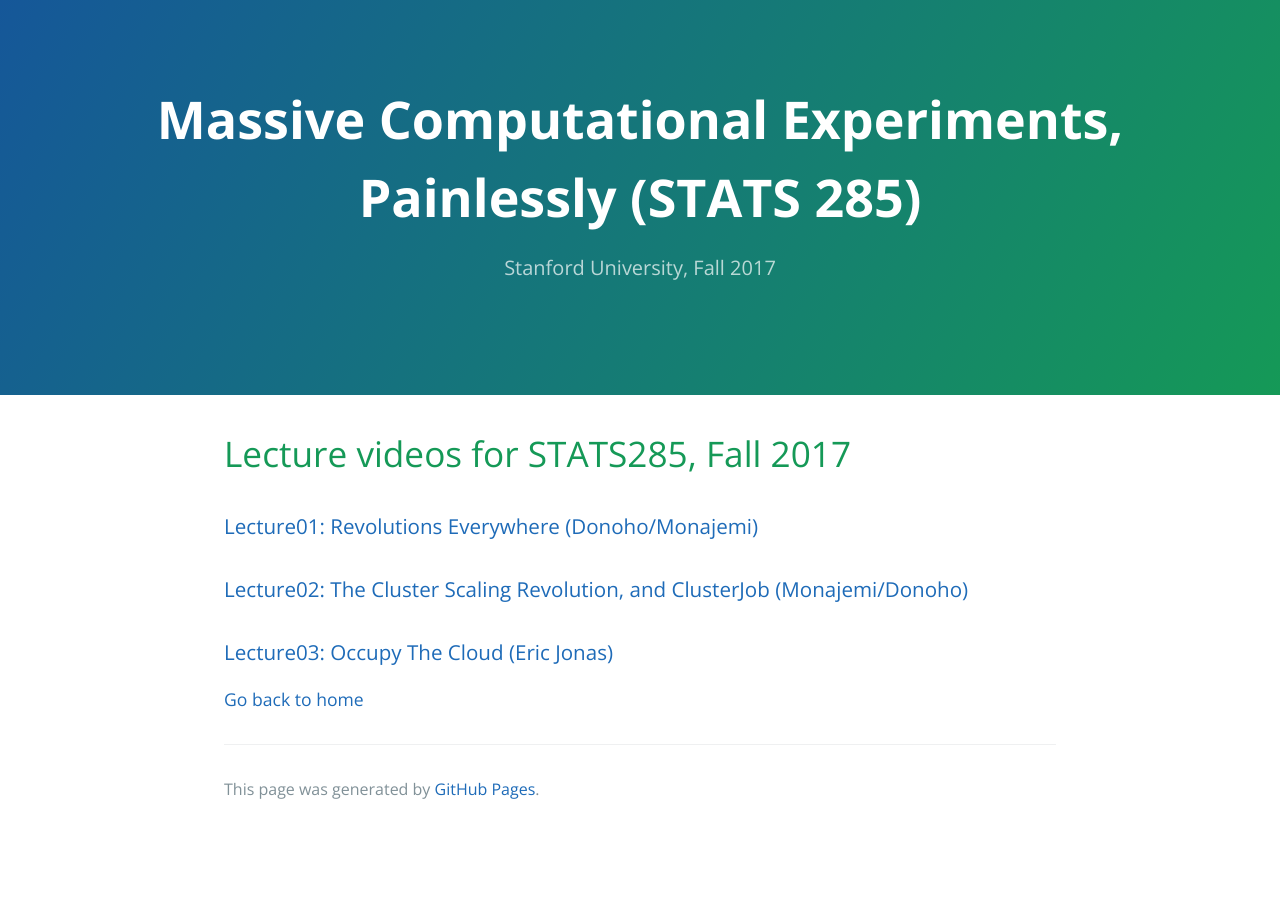
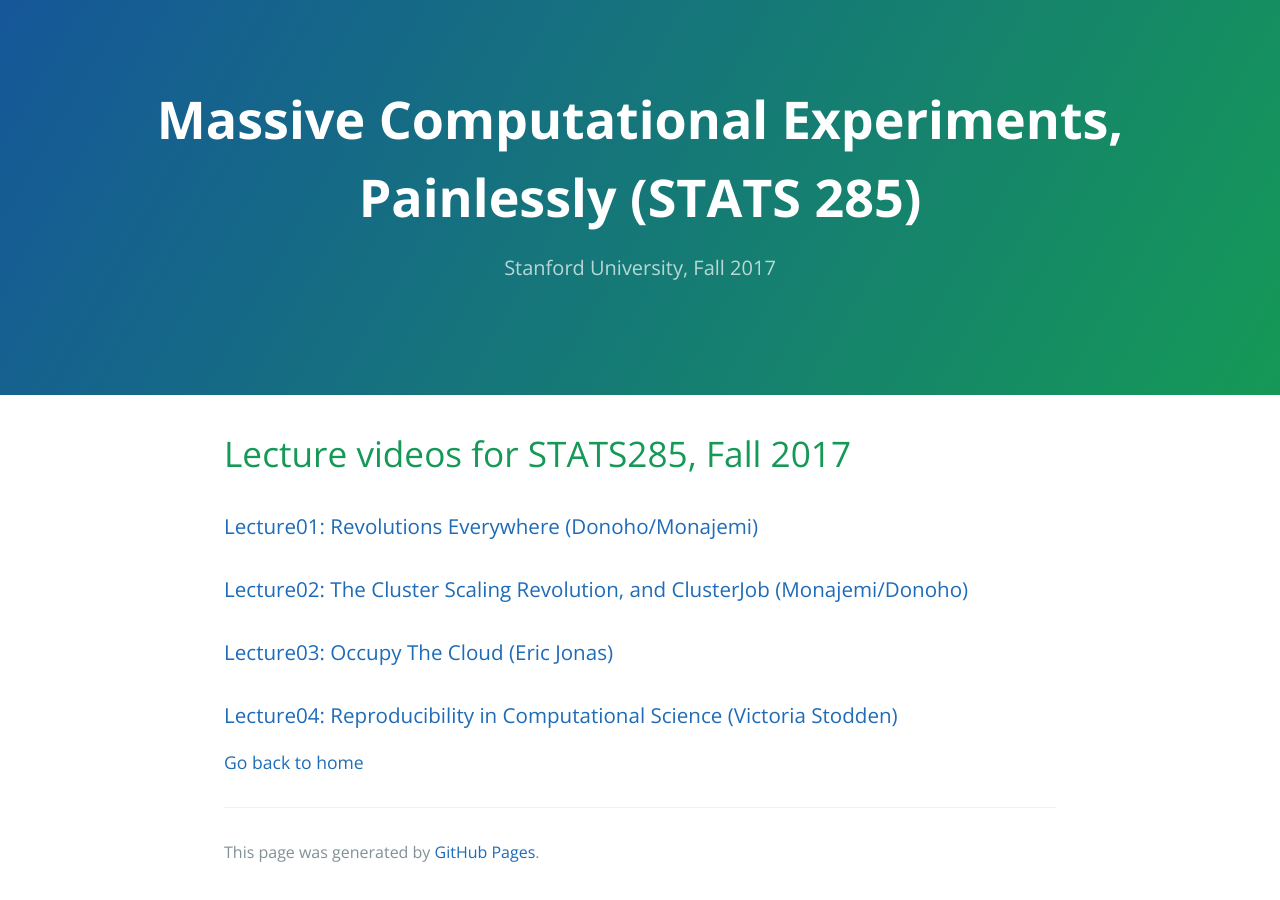
Before and after one commit to stats285/stats285.github.io, a Jekyll site: the page built from lecture_videos.md, in a window 1280 px wide. Built offline with Jekyll 4.4.1, drawn with Linux system fonts in a browser that asks for light colours; our own code applies the rules of GitHub Pages for plain Markdown files; the repository's description, which GitHub fills in, is left out.

Commit message:
vcs added

```diff
--- a/lecture_videos.md
+++ b/lecture_videos.md
@@ -5,5 +5,7 @@
 ### [Lecture01: Revolutions Everywhere (Donoho/Monajemi)](https://www.youtube.com/watch?v=AoTaqsNsjcc)
 ### [Lecture02: The Cluster Scaling Revolution, and ClusterJob (Monajemi/Donoho)](https://www.youtube.com/watch?v=RSyk87yG_4s)
 ### [Lecture03: Occupy The Cloud (Eric Jonas)](https://www.youtube.com/watch?v=MLjl1CjD2Qg&feature=em-upload_owner)
+### [Lecture04: Reproducibility in Computational Science (Victoria Stodden)](https://www.youtube.com/watch?v=qWtT08QlwXo&feature=youtu.be)
+
 
 [Go back to home](./)
```
Also changed, not shown: lecture_slides.md (+1 -0 lines), 2 other files.
